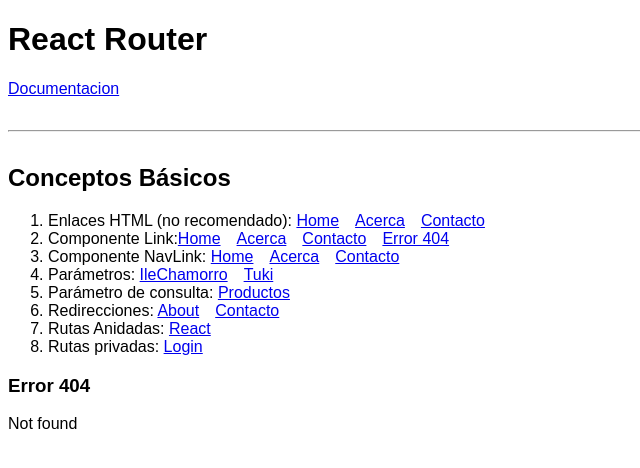
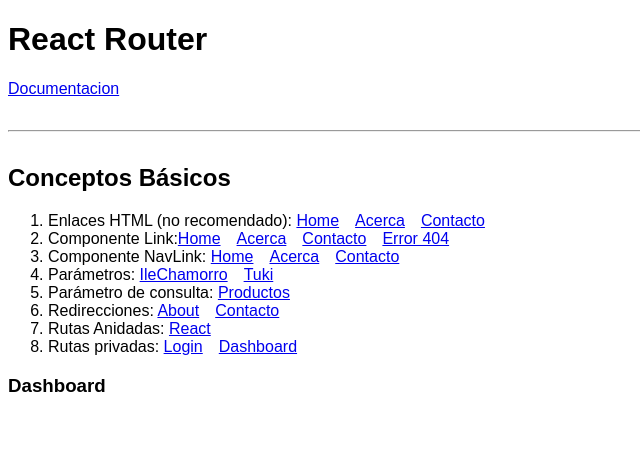
Before and after one commit to IleanaChamorro/react-routes, a React (Create React App) app: page /dashboard in a window 1280 px wide. Shown: the top 468 px of the page, without its empty margins (0-640 px from the left). Built offline with nearby package versions, Linux system fonts and the light colour scheme.

Commit message:
Rutas en producción

```diff
--- a/src/components/ConceptosBasicos.js
+++ b/src/components/ConceptosBasicos.js
@@ -9,6 +9,9 @@ import MenuConceptos from './MenuConceptos'
 import Usuario from '../pages/Usuario'
 import Producto from '../pages/Producto'
 import ReactTopics from '../pages/ReactTopics'
+import Dashboard from '../pages/Dashboard'
+import Login from '../pages/Login'
+import PrivateRoute from '../pages/PrivateRoute'
 
 const ConceptosBasicos = () => {
   return (
@@ -29,6 +32,8 @@ const ConceptosBasicos = () => {
                     <Redirect to="/contacto"/>
                 </Route>
                 <Route exact path="/react" component={ReactTopics}></Route>
+                <Route exact path="/login" component={Login}></Route>
+                <PrivateRoute exact path="/dashboard" component={Dashboard}/>
                 <Route path="*" component={Error404}/>
             </Switch>
         </Router>
--- a/src/components/MenuConceptos.js
+++ b/src/components/MenuConceptos.js
@@ -1,6 +1,7 @@
 import React from 'react'
 import { NavLink } from 'react-router-dom'
 import { Link } from 'react-router-dom'
+
 
 const MenuConceptos = () => {
   return (
@@ -50,7 +51,9 @@ const MenuConceptos = () => {
             </li>
             <li>
                 <span>Rutas privadas: </span>
-                <Link to="login">Login</Link>
+
+                <Link to="/login">Login</Link>
+                <Link to="/dashboard">Dashboard</Link>
             </li>
         </ol>
     </nav>
--- /dev/null
+++ b/src/pages/Dashboard.js
@@ -0,0 +1,11 @@
+import React from 'react'
+
+const Dashboard = () => {
+  return (
+    <div>
+        <h3>Dashboard</h3>
+    </div>
+  )
+}
+
+export default Dashboard
--- /dev/null
+++ b/src/pages/Login.js
@@ -0,0 +1,11 @@
+import React from 'react'
+
+const Login = () => {
+  return (
+    <div>
+        <h3>Login</h3>
+    </div>
+  )
+}
+
+export default Login
--- /dev/null
+++ b/src/pages/PrivateRoute.js
@@ -0,0 +1,28 @@
+import React from 'react'
+import { Route, Redirect } from 'react-router-dom'
+
+/*
+const PrivateRoute = (props) => {
+  return (
+        <Route exact={props.exact} path={props.path} component={props.component}/>
+  )
+}
+*/
+
+/*
+const PrivateRoute = (props) => {
+    return <Route {...props}/>
+}
+*/
+//Simular Autenticación
+let auth;
+auth=null;
+auth=true;
+
+const PrivateRoute = ({component: Component, ...rest}) => {
+    return <Route {...rest}>
+        {auth ? <Component/> : <Redirect to="/login"/>}
+    </Route>
+}
+
+export default PrivateRoute
```
